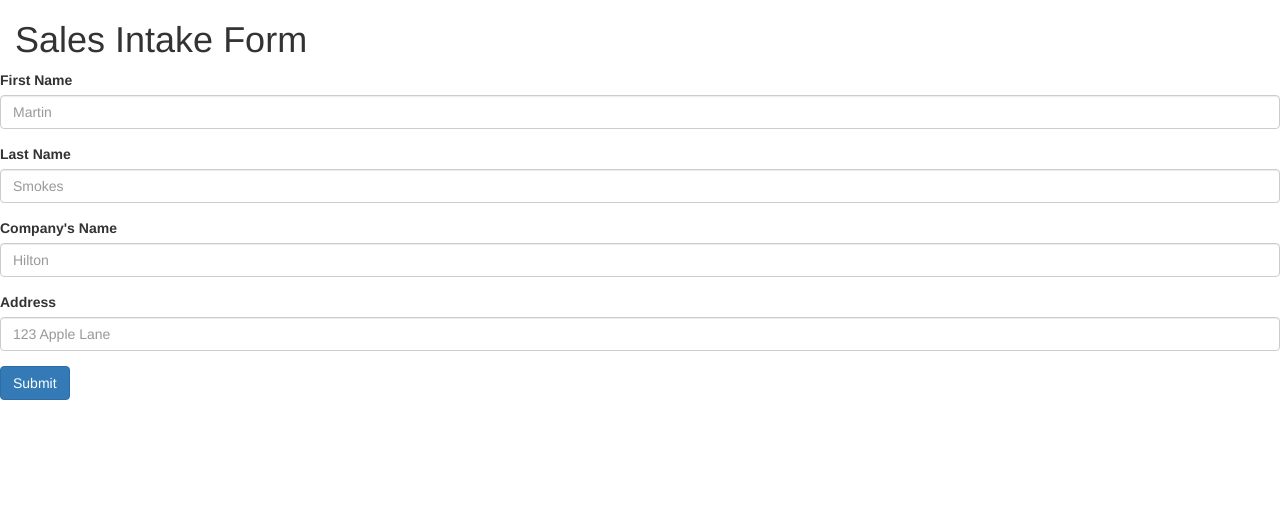
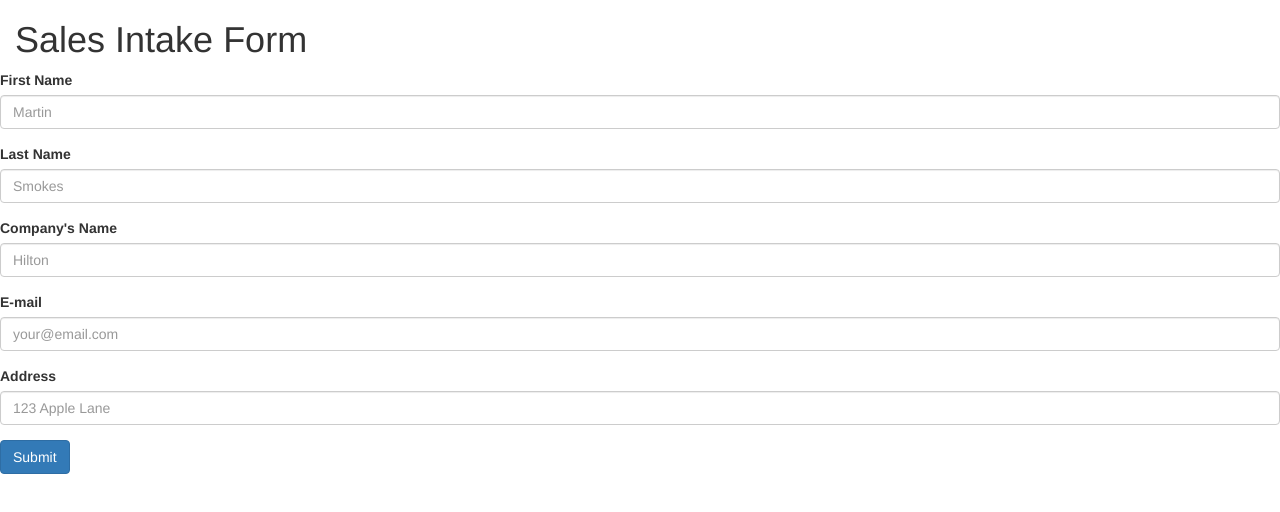
Before and after one commit to SeanGallen/salesForm, an Angular app: page / in a window 1280 px wide. Shown: the top 512 px of the page. Built offline with nearby package versions, Linux system fonts and the light colour scheme; no server answers.

Commit message:
cleaned up item and readme updated

```diff
--- a/src/app/models/company-information-model.ts
+++ b/src/app/models/company-information-model.ts
@@ -6,7 +6,6 @@ export class CompanyDetailsModel
     company_name: string;
 	first_name: string;
 	last_name: string;
-
 	email: string;
 	address: string;
 
--- a/src/app/sales-account-input-field/sales-account-input-field.component.html
+++ b/src/app/sales-account-input-field/sales-account-input-field.component.html
@@ -1,42 +1,32 @@
 <form [formGroup]="userForm" (ngSubmit)="onSubmit()">
-	<!-- <div class="form-group" [ngClass]="{ 'has-error': invalidFirstName() }">
+	<div class="form-group" [ngClass]="{ 'has-error': invalidFirstName() }">
 		<label for="first_name" class="control-label">First Name</label>
 		<input type="text" formControlName="first_name" class="form-control" id="first_name" name="first_name" placeholder="Martin">
-    <p *ngIf="invalidFirstName()" id="first_name_error" class="help-block">{{this.serviceErrors.first_name || 'Need to fill out the First Name.' }}</p>
-	</div> -->
-
-	<!-- <div class="form-group" [ngClass]="{ 'has-error': invalidFirstName() }">  -->
-		<div class="form-group">
-		<label for="first_name" class="control-label">First Name</label>
-		<input type="text" formControlName="first_name" class="form-control" id="first_name" name="first_name" placeholder="Martin">
-		<!-- <p *ngIf="invalidFirstName()" id="first_name_error" class="help-block">{{this.serviceErrors.first_name || 'Invalid first name.'}}</p> -->
+		<p *ngIf="invalidFirstName()" id="first_name_error" class="help-block">{{this.serviceErrors.first_name || 'Invalid first name.'}}</p>
 	</div>
 
-	<!-- <div class="form-group" [ngClass]="{ 'has-error': invalidLastName() }"> -->
-			<div class="form-group">
+	<div class="form-group" [ngClass]="{ 'has-error': invalidLastName() }">
 		<label for="last_name" class="control-label">Last Name</label>
 		<input type="text" formControlName="last_name" class="form-control" id="last_name" name="last_name" placeholder="Smokes">
-    <!-- <p *ngIf="invalidLastName()" id="last_name_error" class="help-block">{{this.serviceErrors.last_name || 'Need to fill out the Last Name.' }}</p> -->
+    <p *ngIf="invalidLastName()" id="last_name_error" class="help-block">{{this.serviceErrors.last_name || 'Need to fill out the Last Name.' }}</p>
 	</div>
 
-	<!-- <div class="form-group" [ngClass]="{ 'has-error': invalidCompanyName() }"> -->
-			<div class="form-group">
+	<div class="form-group" [ngClass]="{ 'has-error': invalidCompanyName() }">
 		<label for="company_name" class="control-label">Company's Name</label>
 		<input type="text" formControlName="company_name" class="form-control" id="company_name" name="company_name" placeholder="Hilton">
-    <!-- <p *ngIf="invalidCompanyName()" id="company_name_error" class="help-block">{{this.serviceErrors.company_name || 'Need to fill out the Company\'s Name.' }}</p> -->
+    <p *ngIf="invalidCompanyName()" id="company_name_error" class="help-block">{{this.serviceErrors.company_name || 'Need to fill out the Company\'s Name.' }}</p>
 	</div>
 
-	<!-- <div class="form-group" [ngClass]="{ 'has-error': invalidEmail() }">
+	<div class="form-group" [ngClass]="{ 'has-error': invalidEmail() }">
 		<label for="email" class="control-label">E-mail</label>
 		<input type="text" formControlName="email" class="form-control" id="email" name="email" placeholder="your@email.com">
     <p *ngIf="invalidEmail()" id="email_error" class="help-block">{{this.serviceErrors.email || 'Need to fill out the E-mail.' }}</p>
-	</div> -->
+	</div>
 
-	<!-- <div class="form-group" [ngClass]="{ 'has-error': invalidAddress() }"> -->
-			<div class="form-group">
+	<div class="form-group" [ngClass]="{ 'has-error': invalidAddress() }">
 		<label for="address" class="control-label">Address</label>
 		<input type="text" formControlName="address" class="form-control" id="address" name="address" placeholder="123 Apple Lane">
-    <!-- <p *ngIf="invalidAddress()" id="address_error" class="help-block">{{this.serviceErrors.address || 'Need to fill out the Address.' }}</p> -->
+    <p *ngIf="invalidAddress()" id="address_error" class="help-block">{{this.serviceErrors.address || 'Need to fill out the Address.' }}</p>
 	</div>
 
 	<div class="form-group has-error">
--- a/src/app/sales-account-input-field/sales-account-input-field.component.ts
+++ b/src/app/sales-account-input-field/sales-account-input-field.component.ts
@@ -44,7 +44,7 @@ export class SalesAccountInputFieldComponent implements OnInit {
     this.userForm = this.formBuilder.group({
         first_name: ['', [Validators.required, Validators.maxLength(50)]],
   		  last_name: ['', [Validators.required, Validators.maxLength(50)]],
-  		 // email: ['', [Validators.required, Validators.email, Validators.maxLength(75)]],
+  		  email: ['', [Validators.required, Validators.email, Validators.maxLength(75)]],
         company_name: ['', [Validators.required, Validators.maxLength(50)]],
         address: ['', [Validators.required, Validators.maxLength(50)]],
     });
@@ -60,15 +60,13 @@ export class SalesAccountInputFieldComponent implements OnInit {
     else
     {
       let data: any = Object.assign({guid: this.guid}, this.userForm.value);
-      console.log("out ", data);
       this.http.post('api/v1/company', data).subscribe((data:any) => {
-        console.log("sdf: ", data);
         let path = '/company/' + data.company.uid;
         this.router.navigate([path]);
       }, error =>
-    {
-        this.serviceErrors = error.error.error;
-    });
+      {
+          this.serviceErrors = error.error.error;
+      });
       this.registered = true;
     }
   }
```
